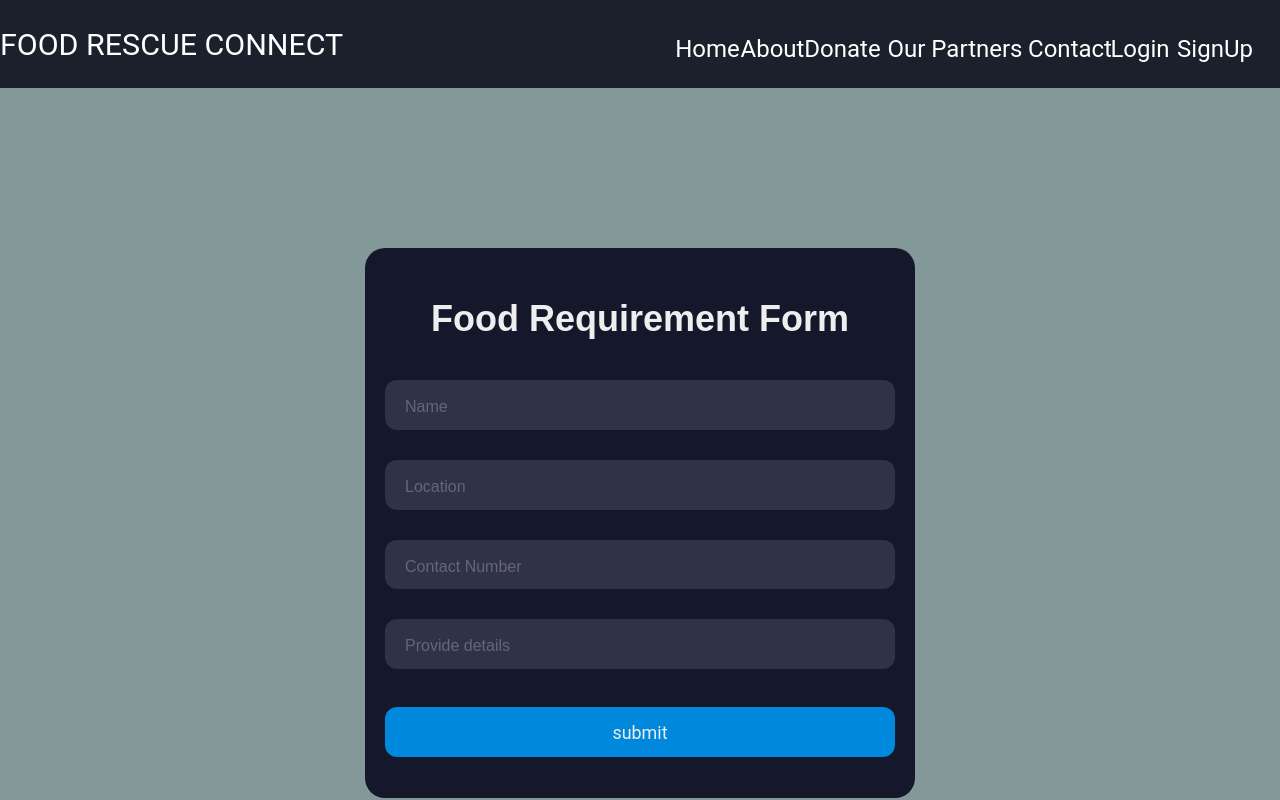
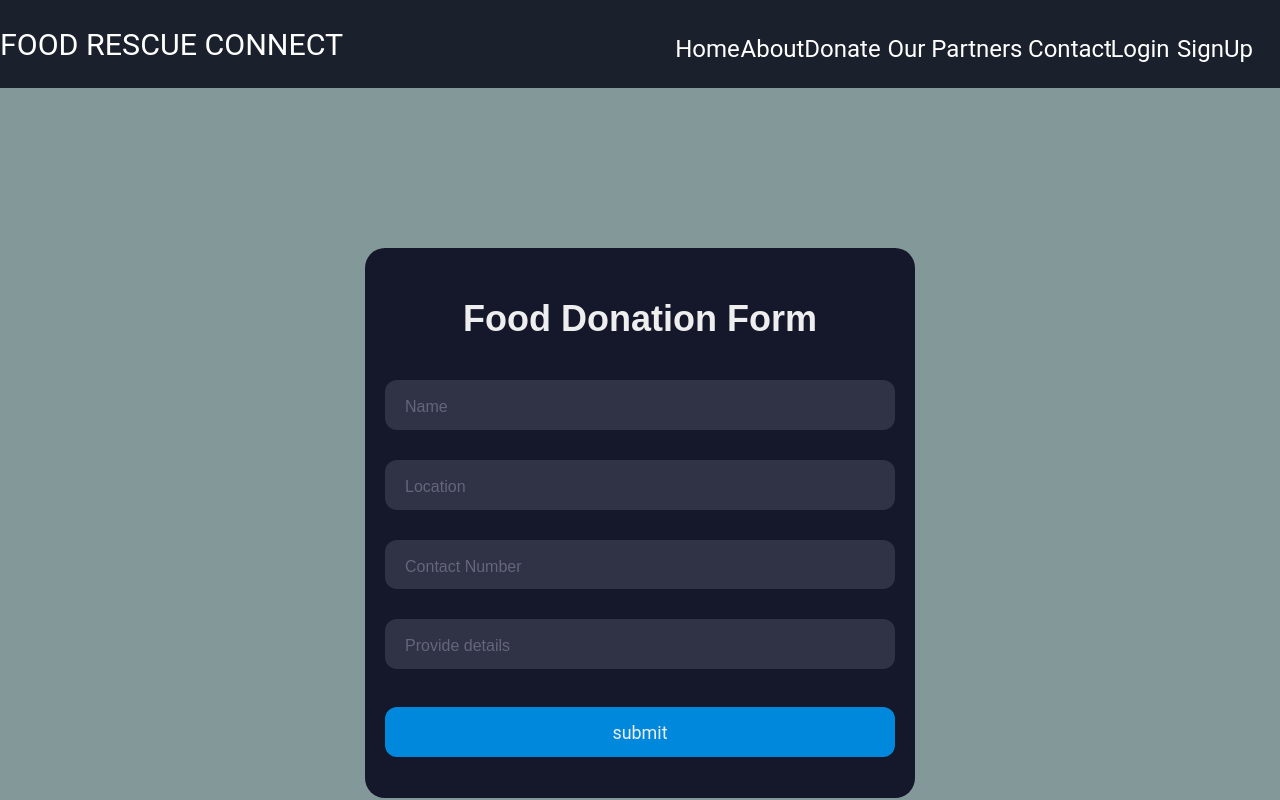
Before and after one commit to anujagarwal28/Food-Rescue-Connect, a plain HTML site: page food-register.html in a window 1280 px wide. Shown: the top 800 px of the page. Drawn offline with Linux system fonts and the light colour scheme.

Commit message:
html edits

```diff
--- a/food-register.html
+++ b/food-register.html
@@ -47,7 +47,7 @@
 
     <div class="register" id="food-require-form">
         <div class="form">
-          <div class="title">Food Requirement Form</div>
+          <div class="title">Food Donation Form</div>
           <div class="input-container ic1">
             <input id="name" class="input" type="text" placeholder=" " />
             <div class="cut"></div>
```
